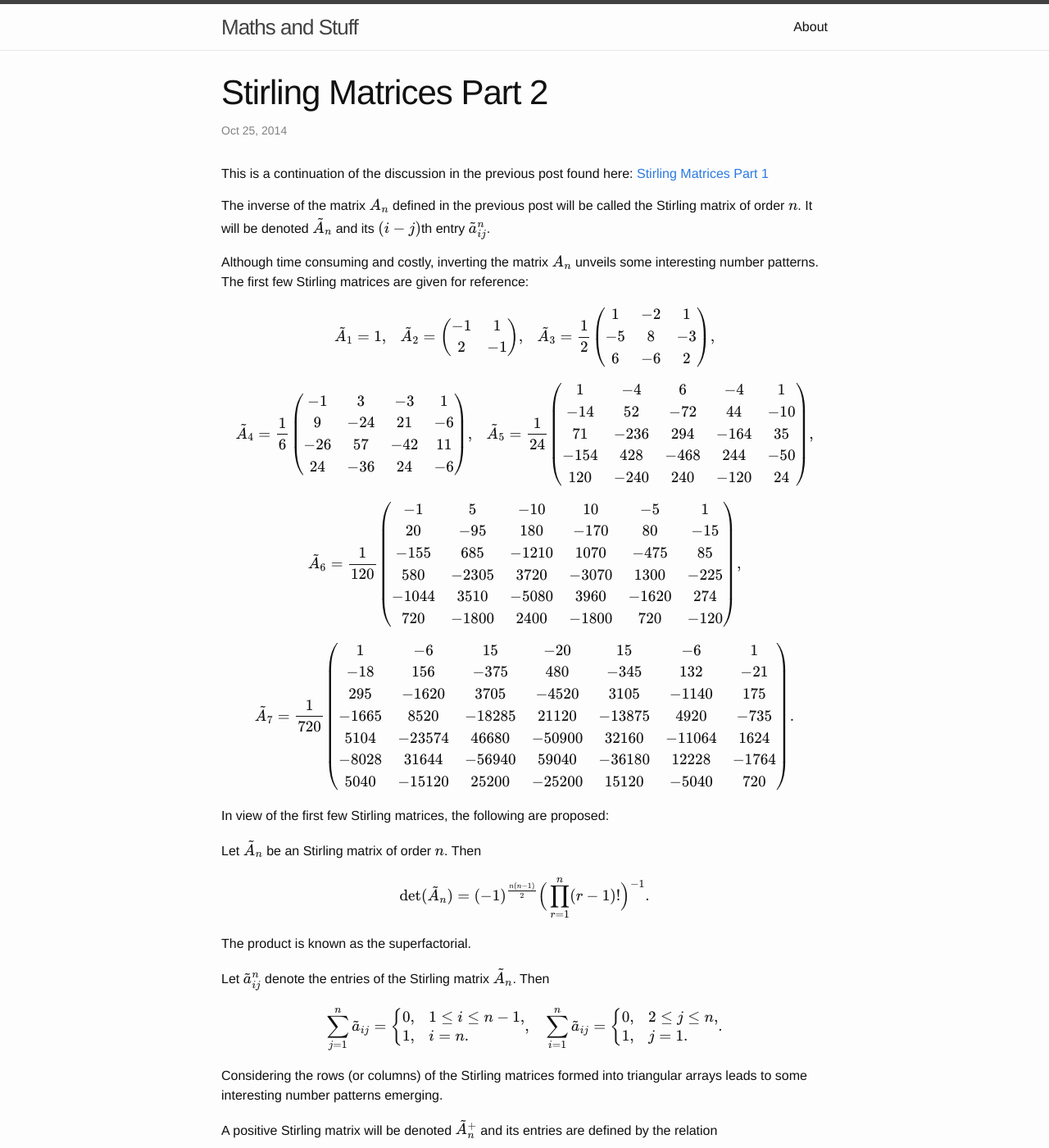
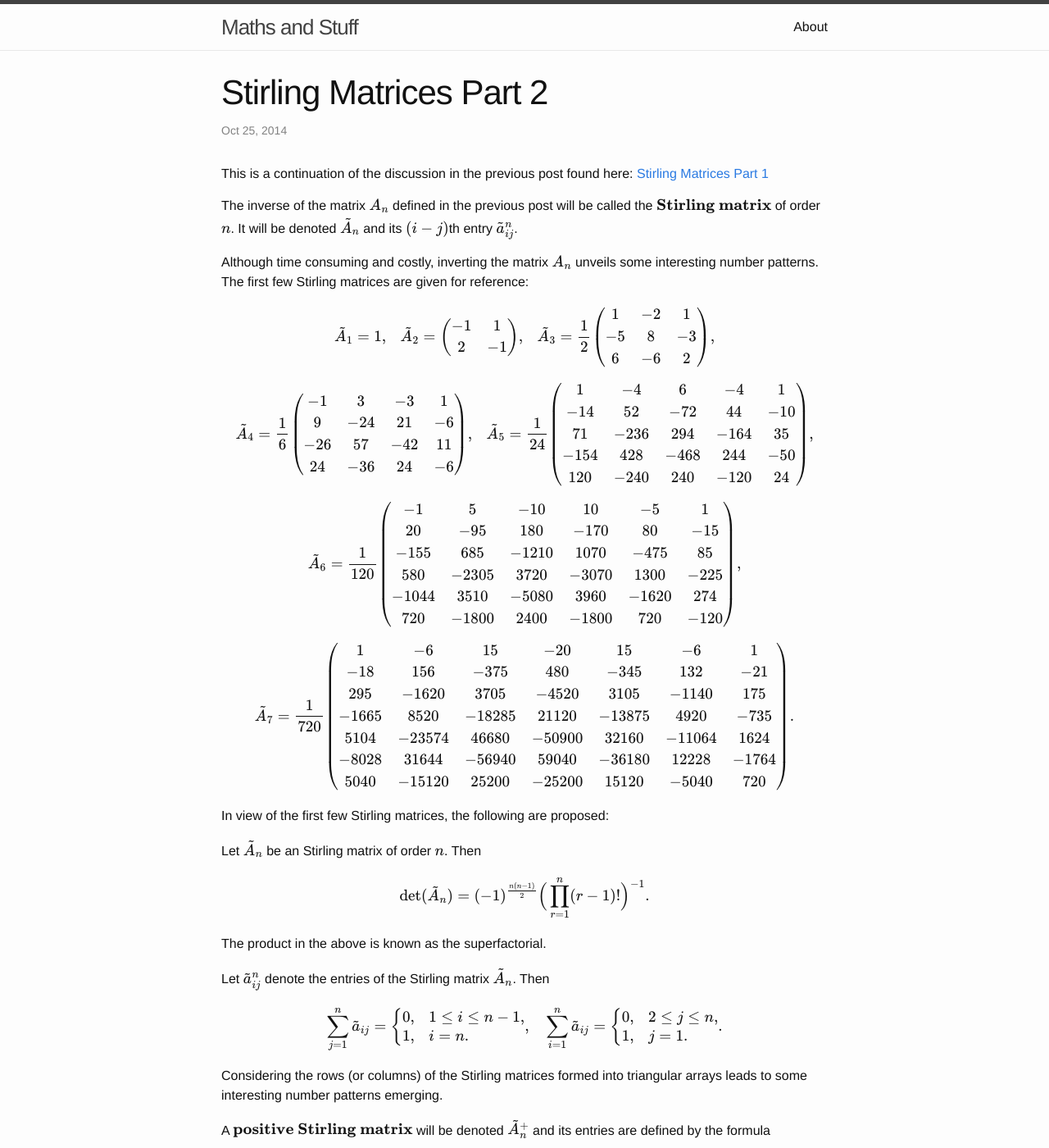
Before and after one commit to JamesEvans2014/JamesEvans2014.github.io, a Jekyll site: the page built from _posts/2014-10-25-Stirling-Matrices-Part-2.md, in a window 1280 px wide and 1400 px high. Shown: the whole window at 82% size. Built offline with Jekyll 4.4.1, drawn with Linux system fonts in a browser that asks for light colours; formulas are drawn with MathJax 3.

Commit message:
Update 2014-10-25-Stirling-Matrices-Part-2.md

```diff
--- a/_posts/2014-10-25-Stirling-Matrices-Part-2.md
+++ b/_posts/2014-10-25-Stirling-Matrices-Part-2.md
@@ -7,7 +7,7 @@ categories: Stirling Numbers Matrices
 
 This is a continuation of the discussion in the previous post found here: [Stirling Matrices Part 1](http://jamesevans2014.github.io/stirling/numbers/matrices/2014/10/25/Stirling-Matrices.html)
 
-The inverse of the matrix \\(A\_n\\) defined in the previous post will be called the Stirling matrix of order \\(n\\).
+The inverse of the matrix \\(A\_n\\) defined in the previous post will be called the \\(\textbf {Stirling matrix}\\) of order \\(n\\).
 It will be denoted \\(\tilde {A}\_n\\) and its \\((i-j)\\)th entry \\(\tilde {a}\_{ij}^n\\).
 
 Although time consuming and costly, inverting the matrix \\(A_n\\) unveils some interesting number patterns. The first few Stirling matrices are given for reference:
@@ -31,7 +31,7 @@ Let \\(\tilde {A}_n\\) be an Stirling matrix of order \\(n\\). Then
 \\[
 \det (\tilde {A}\_n)=(-1)^{\frac {n(n-1)}{2}}\Big ( \prod\_{r=1}^n(r-1)!\Big )^{-1}.
 \\]
-The product is known as the superfactorial.
+The product in the above is known as the superfactorial.
 
 Let \\(\tilde {a}^n\_{ij}\\) denote the entries of the Stirling matrix \\(\tilde {A}_n\\). Then
 \\[
@@ -43,7 +43,7 @@ Let \\(\tilde {a}^n\_{ij}\\) denote the entries of the Stirling matrix \\(\tilde
 
 Considering the rows (or columns) of the Stirling matrices formed into triangular arrays leads to some interesting number patterns emerging.
 
-A positive Stirling matrix will be denoted \\(\tilde {A}^+\_n\\) and its entries are defined by the relation
+A \\(\textbf {positive Stirling matrix}\\) will be denoted \\(\tilde {A}^+\_n\\) and its entries are defined by the formula
 \\[
 (\tilde {A}^+\_n)\_{ij}=(n-1)!|\tilde {a}\_{ij}|.
 \\]
```
